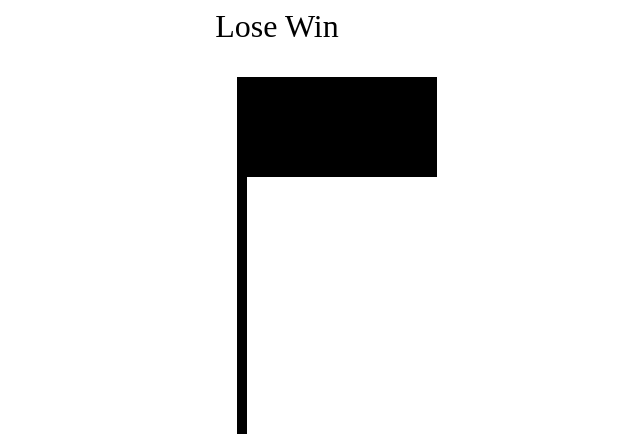
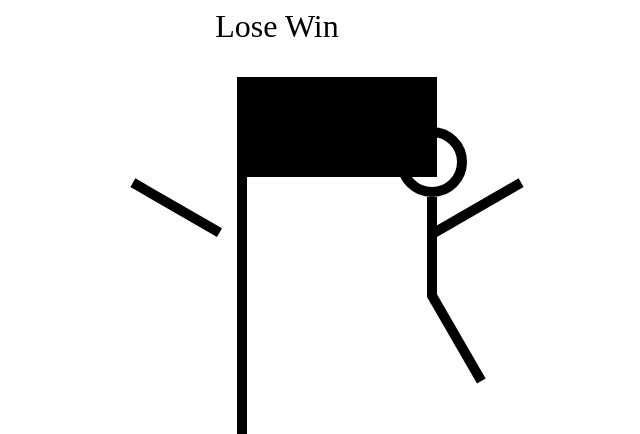
Before and after one commit to Deyan9469/hangman-game, a React (Vite) app: page / in a window 1280 px wide. Shown: the top 434 px of the page, without its empty margins (363-1003 px from the left). Built offline with nearby package versions, Linux system fonts and the light colour scheme; the HTML template or start-up script is replaced by a standard one.

Commit message:
adding the hangman

```diff
--- a/src/HangmanDrawing.tsx
+++ b/src/HangmanDrawing.tsx
@@ -1,5 +1,87 @@
+const HEAD = (
+    <div style={{
+        width: "50px",
+        height: "50px",
+        borderRadius: "100%",
+        border: "10px solid black",
+        position: "absolute",
+        top: "50px",
+        right: "-30px"
+    }}
+    />
+)
+const BODY = (
+    <div style={{
+        width: "10px",
+        height: "100px",
+        background: "black",
+        position: "absolute",
+        top: "120px",
+        right: 0
+    }}
+    />
+)
+const RIGHT_ARM = (
+    <div style={{
+        width: "100px",
+        height: "10px",
+        background: "black",
+        position: "absolute",
+        top: "150px",
+        right: "-100px",
+        rotate: "-30deg",
+        transformOrigin: "left bottom"
+    }}
+    />
+)
+const LEFT_ARM = (
+    <div style={{
+        width: "100px",
+        height: "10px",
+        background: "black",
+        position: "absolute",
+        top: "150px",
+        right: "10",
+        rotate: "30deg",
+        transformOrigin: "right bottom"
+    }}
+    />
+)
+const RIGHT_LEG = (
+    <div style={{
+        width: "100px",
+        height: "10px",
+        background: "black",
+        position: "absolute",
+        top: "210px",
+        right: "-90px",
+        rotate: "60deg",
+        transformOrigin: "left bottom"
+    }}
+    />
+)
+const LEFT_LEG = (
+    <div style={{
+        width: "100px",
+        height: "10px",
+        background: "black",
+        position: "absolute",
+        top: "210px",
+        right: 0,
+        rotate: "-60deg",
+        transformOrigin: "right bottom"
+    }}
+    />
+)
+
+
 export function HangmanDrawing() {
     return <div style={{ position: "relative" }}>
+        {HEAD}
+        {BODY}
+        {RIGHT_ARM}
+        {LEFT_ARM}
+        {RIGHT_LEG}
         <div style={{ height: "50px", width: "10px", background: "black", position: "absolute", top: 0, right: 0, }} />
         <div style={{ height: "100px", width: "200px", background: "black", marginLeft: "120px" }} />
         <div style={{ height: "400px", width: "10px", background: "black", marginLeft: "120px" }} />
```
